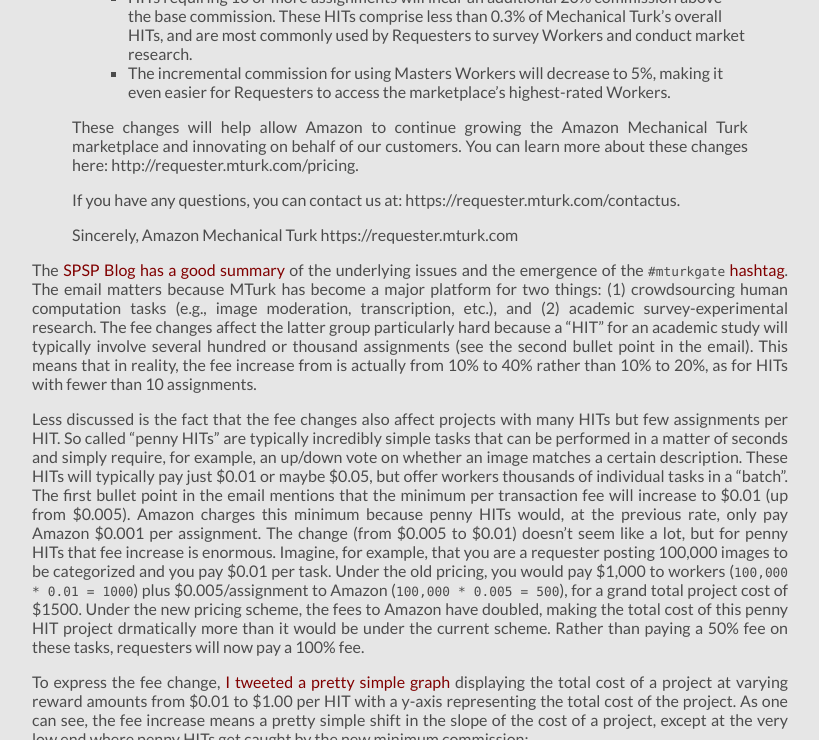
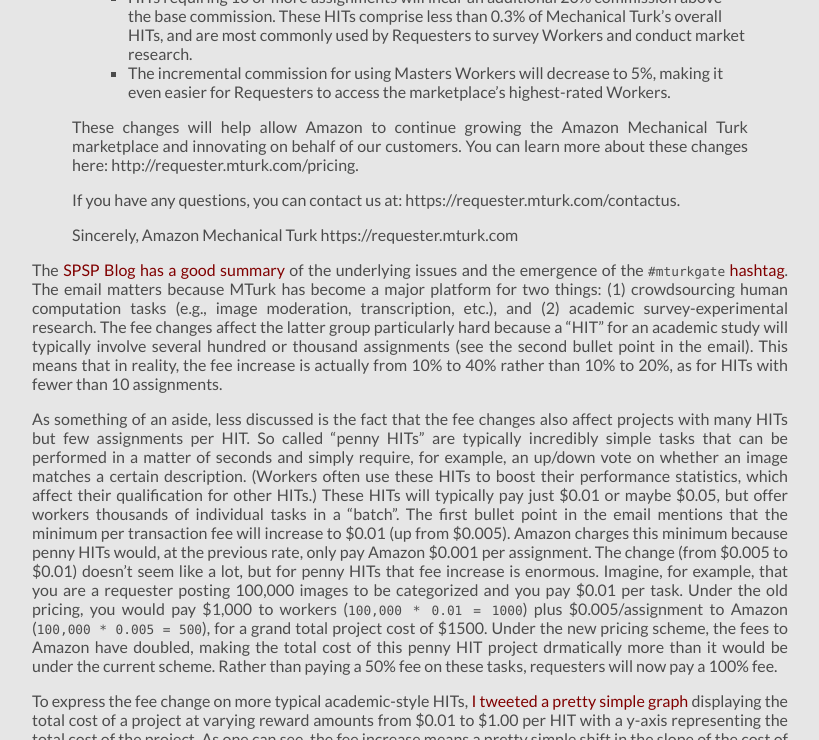
Before and after one commit to leeper/leeper.github.io, a Jekyll site: the page built from _posts/2015-06-24-mturkgate-fractions.md, in a window 1280 px wide and 900 px high, scrolled down 379 px, cut to the strip 0-740 px from the top of the window. Shown: the whole strip, without its empty margins (230-1049 px from the left). Built offline with Jekyll 4.4.1, drawn with Linux system fonts in a browser that asks for light colours; some web fonts are replaced; Markdown is read by kramdown in place of the engine named in the settings.

Commit message:
a few small fixes [skip ci]

```diff
--- a/_posts/2015-06-24-mturkgate-fractions.md
+++ b/_posts/2015-06-24-mturkgate-fractions.md
@@ -29,11 +29,11 @@
 > Amazon Mechanical Turk
 > https://requester.mturk.com
 
-The [SPSP Blog has a good summary](http://www.spspblog.org/mechanical-turk-quadruples-survey-fees-mturkgate-ensues/) of the underlying issues and the emergence of the [`#mturkgate` hashtag](https://twitter.com/search?q=%23mturkgate). The email matters because MTurk has become a major platform for two things: (1) crowdsourcing human computation tasks (e.g., image moderation, transcription, etc.), and (2) academic survey-experimental research. The fee changes affect the latter group particularly hard because a "HIT" for an academic study will typically involve several hundred or thousand assignments (see the second bullet point in the email). This means that in reality, the fee increase from is actually from 10% to 40% rather than 10% to 20%, as for HITs with fewer than 10 assignments.
+The [SPSP Blog has a good summary](http://www.spspblog.org/mechanical-turk-quadruples-survey-fees-mturkgate-ensues/) of the underlying issues and the emergence of the [`#mturkgate` hashtag](https://twitter.com/search?q=%23mturkgate). The email matters because MTurk has become a major platform for two things: (1) crowdsourcing human computation tasks (e.g., image moderation, transcription, etc.), and (2) academic survey-experimental research. The fee changes affect the latter group particularly hard because a "HIT" for an academic study will typically involve several hundred or thousand assignments (see the second bullet point in the email). This means that in reality, the fee increase is actually from 10% to 40% rather than 10% to 20%, as for HITs with fewer than 10 assignments.
 
-Less discussed is the fact that the fee changes also affect projects with many HITs but few assignments per HIT. So called "penny HITs" are typically incredibly simple tasks that can be performed in a matter of seconds and simply require, for example, an up/down vote on whether an image matches a certain description. These HITs will typically pay just $0.01 or maybe $0.05, but offer workers thousands of individual tasks in a "batch". The first bullet point in the email mentions that the minimum per transaction fee will increase to $0.01 (up from $0.005). Amazon charges this minimum because penny HITs would, at the previous rate, only pay Amazon $0.001 per assignment. The change (from $0.005 to $0.01) doesn't seem like a lot, but for penny HITs that fee increase is enormous. Imagine, for example, that you are a requester posting 100,000 images to be categorized and you pay $0.01 per task. Under the old pricing, you would pay $1,000 to workers (`100,000 * 0.01 = 1000`) plus $0.005/assignment to Amazon (`100,000 * 0.005 = 500`), for a grand total project cost of $1500. Under the new pricing scheme, the fees to Amazon have doubled, making the total cost of this penny HIT project drmatically more than it would be under the current scheme. Rather than paying a 50% fee on these tasks, requesters will now pay a 100% fee.
+As something of an aside, less discussed is the fact that the fee changes also affect projects with many HITs but few assignments per HIT. So called "penny HITs" are typically incredibly simple tasks that can be performed in a matter of seconds and simply require, for example, an up/down vote on whether an image matches a certain description. (Workers often use these HITs to boost their performance statistics, which affect their qualification for other HITs.) These HITs will typically pay just $0.01 or maybe $0.05, but offer workers thousands of individual tasks in a "batch". The first bullet point in the email mentions that the minimum per transaction fee will increase to $0.01 (up from $0.005). Amazon charges this minimum because penny HITs would, at the previous rate, only pay Amazon $0.001 per assignment. The change (from $0.005 to $0.01) doesn't seem like a lot, but for penny HITs that fee increase is enormous. Imagine, for example, that you are a requester posting 100,000 images to be categorized and you pay $0.01 per task. Under the old pricing, you would pay $1,000 to workers (`100,000 * 0.01 = 1000`) plus $0.005/assignment to Amazon (`100,000 * 0.005 = 500`), for a grand total project cost of $1500. Under the new pricing scheme, the fees to Amazon have doubled, making the total cost of this penny HIT project drmatically more than it would be under the current scheme. Rather than paying a 50% fee on these tasks, requesters will now pay a 100% fee.
 
-To express the fee change, [I tweeted a pretty simple graph](https://twitter.com/thosjleeper/status/613223405983281153) displaying the total cost of a project at varying reward amounts from $0.01 to $1.00 per HIT with a y-axis representing the total cost of the project. As one can see, the fee increase means a pretty simple shift in the slope of the cost of a project, except at the very low end where penny HITs get caught by the new minimum commission:
+To express the fee change on more typical academic-style HITs, [I tweeted a pretty simple graph](https://twitter.com/thosjleeper/status/613223405983281153) displaying the total cost of a project at varying reward amounts from $0.01 to $1.00 per HIT with a y-axis representing the total cost of the project. As one can see, the fee increase means a pretty simple shift in the slope of the cost of a project, except at the very low end where penny HITs get caught by the new minimum commission:
 
 ![Project Cost Graph](https://pbs.twimg.com/media/CIKbRaRWoAIroMW.png)
 
```
